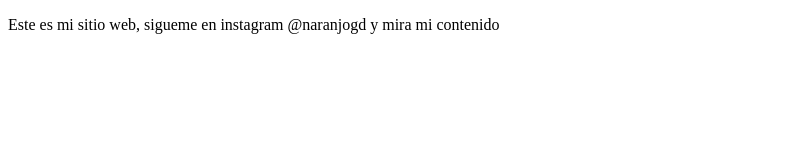
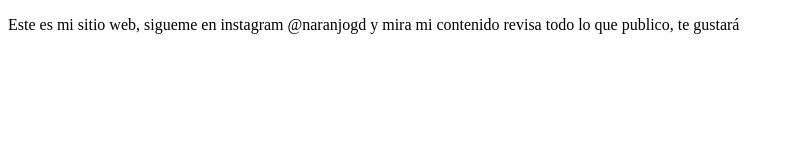
Before and after one commit to Gerardo345/nuevoproyecto, a plain HTML site: page index.html in a window 1280 px wide. Shown: the whole page, without its empty margins (0-793 px from the left). Drawn offline with Linux system fonts and the light colour scheme.

Commit message:
cambios para agregar

```diff
--- a/index.html
+++ b/index.html
@@ -9,6 +9,7 @@
 <body>
     <p>
         Este es mi sitio web, sigueme en instagram @naranjogd y mira mi contenido
+        revisa todo lo que publico, te gustará
     </p>
 </body>
 </html>
```
